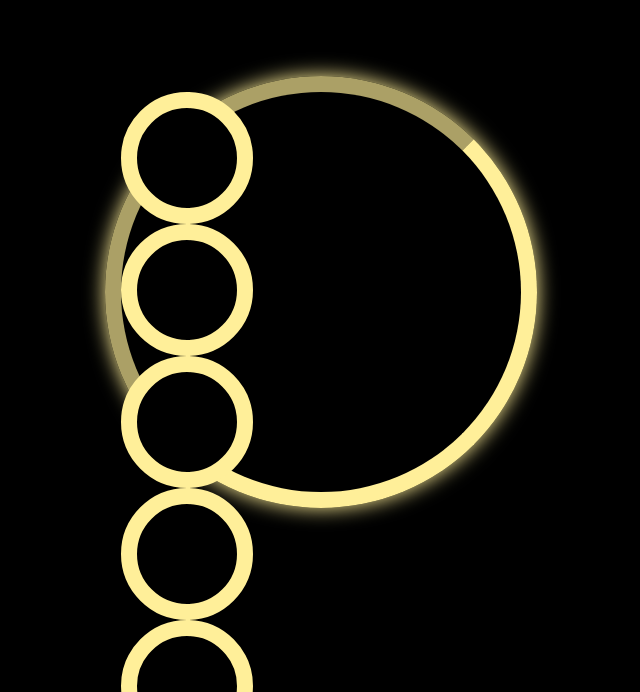
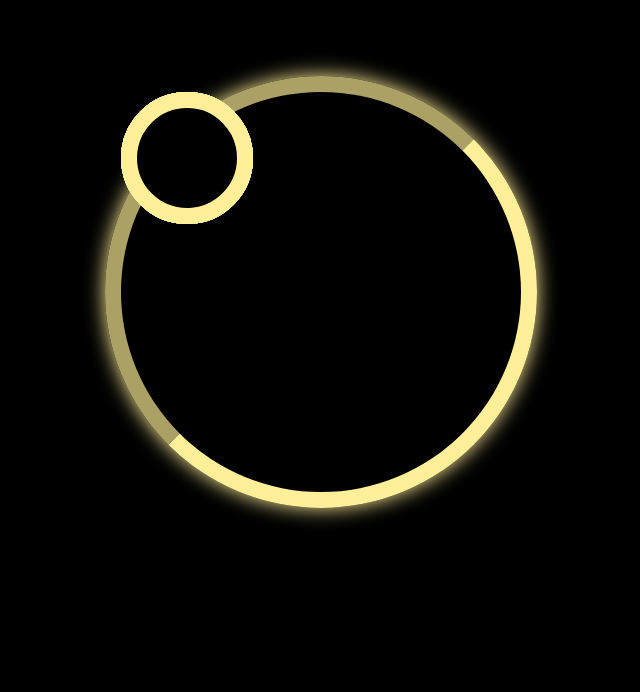
Before and after one commit to khaeduali/twopi, a SvelteKit app: page / in a window 1280 px wide. Shown: the part 108-800 px from the top of the page, without its empty margins (319-959 px from the left). Built offline with nearby package versions, Linux system fonts and the light colour scheme.

Commit message:
sol layout

```diff
--- a/src/routes/+page.svelte
+++ b/src/routes/+page.svelte
@@ -4,6 +4,15 @@
 
 <main>
     <div id="main-circle">
+        <div class="small-circle">
+
+        </div>
+        <div class="small-circle">
+
+        </div>
+        <div class="small-circle">
+
+        </div>
         <div class="small-circle">
 
         </div>
@@ -32,7 +41,7 @@ main {
 }
 
 #main-circle {
-    display: grid;
+    display: inline-grid;
 
     width: 50vh;
     height: 50vh;
@@ -46,11 +55,6 @@ main {
     transition: all 0.5s;
 }
 
-#main-circle:hover {
-    border: 25px inset var(--main-hover-color);
-    box-shadow: 0px 0px 30px 0px var(--main-hover-color);
-}
-
 .small-circle {
     width: 100px;
     height: 100px;
@@ -58,6 +62,9 @@ main {
     border-color: inherit;
     background-color: var(--bg-color);
     border-radius: 50%;
+
+    grid-area: 1/1;
+    offset: circle(320px) calc(100%*sibling-index()/sibling-count()) 0deg;
 
     transition: inherit;
 }
```
Also changed, not shown: 17 other files (tests, documents, lock files or other folders).
